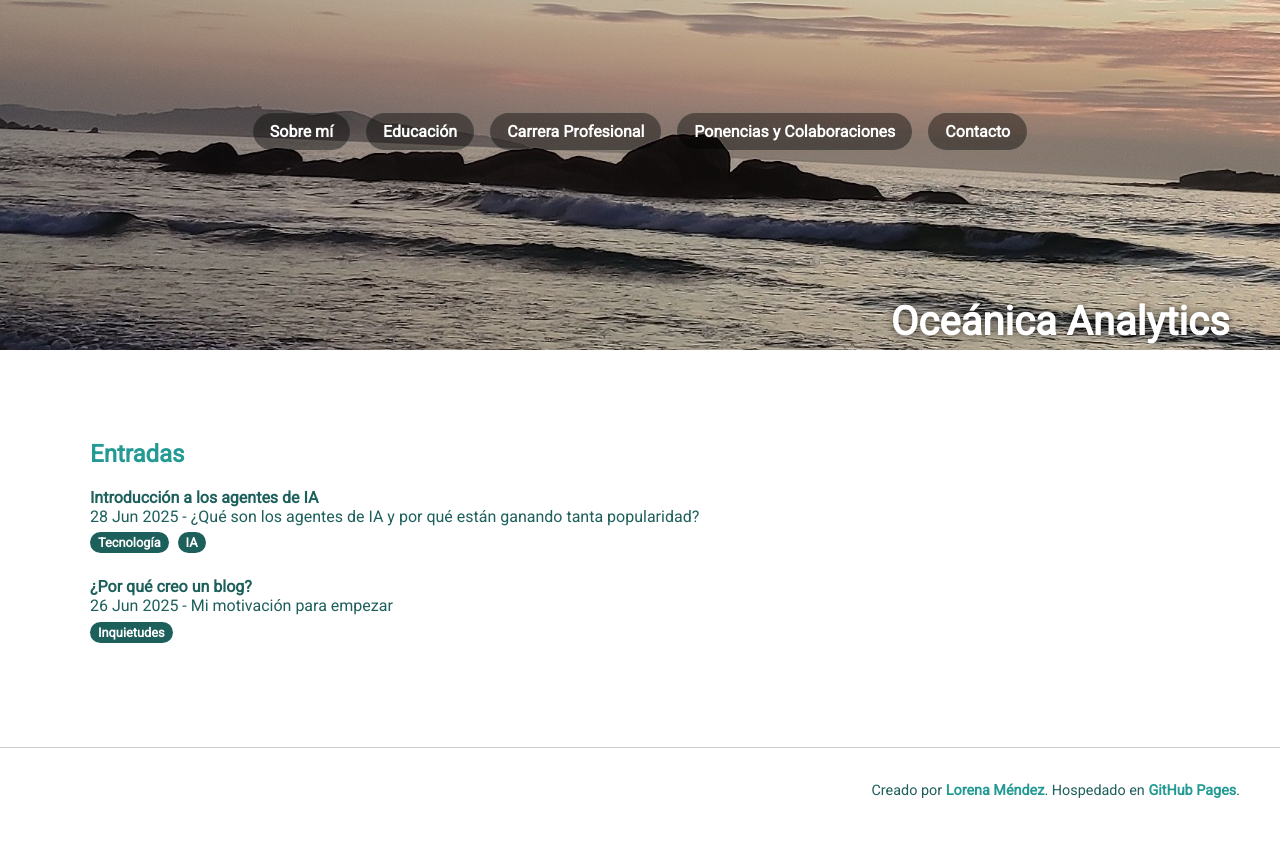
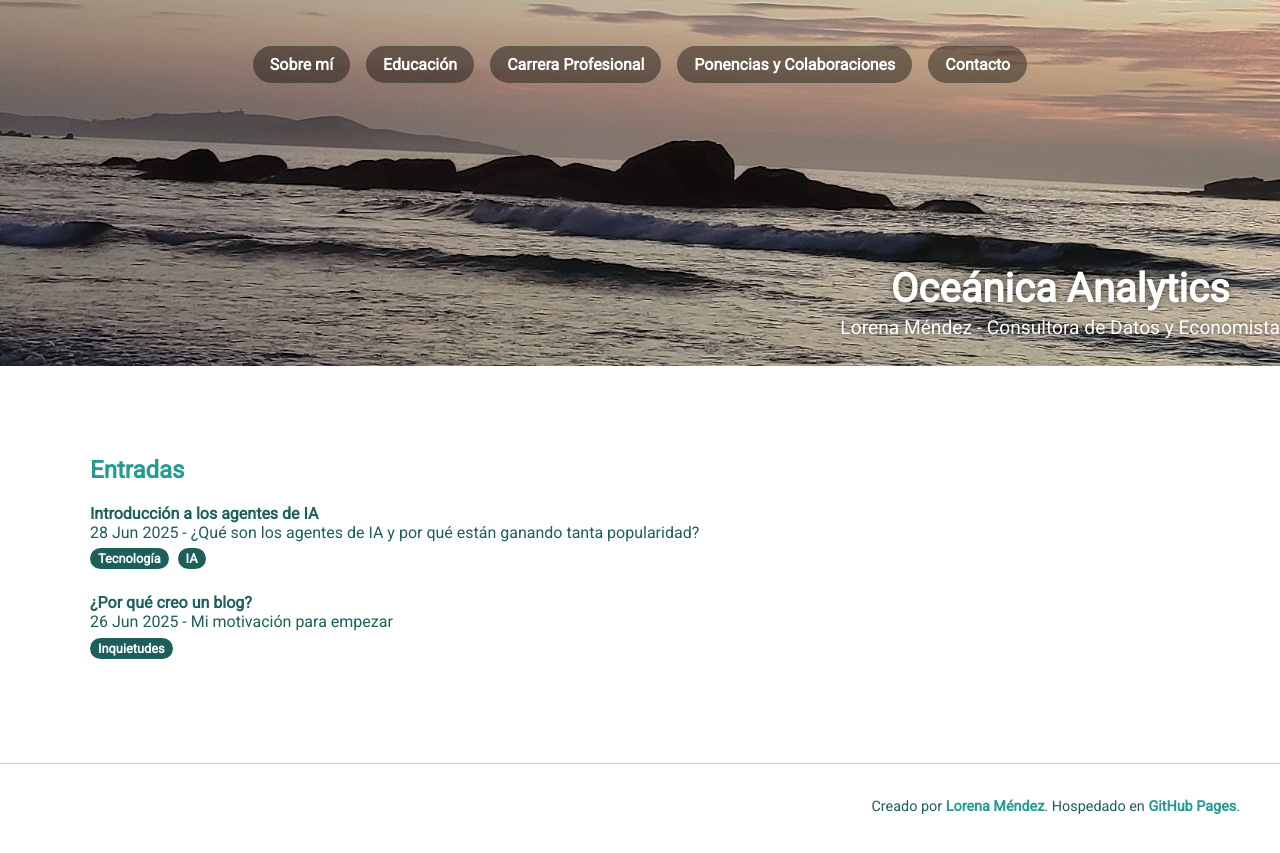
Before and after one commit to lmendezotero/lmendezotero.github.io, a Jekyll site: the page built from index.md, in a window 1280 px wide. Shown: the top 853 px of the page. Built offline with Jekyll 4.4.1, drawn with Linux system fonts in a browser that asks for light colours; the list of posts is cut into pages by our own code.

Commit message:
Update default.html

```diff
--- a/_layouts/default.html
+++ b/_layouts/default.html
@@ -14,37 +14,21 @@
       color: white;
       text-align: center;
       height: 350px;
-      display: flex;
-      flex-direction: column;
-      justify-content: center;
-      align-items: center;
+      background-image: url('{{ site.logo | relative_url }}');
       background-size: cover;
       background-position: center;
       background-repeat: no-repeat;
-      background-image: url('{{ site.logo | relative_url }}');
-    }
-
-    .header-text {
-      position: relative;
-      z-index: 2;
-    }
-
-    .header-text h1 {
-      margin: 0.2em 0 0;
-      font-size: 2.5em;
-      text-shadow: 0 0 8px rgba(0, 0, 0, 0.6);
-    }
-
-    .header-text p {
-      margin: 0.2em 0 1em;
-      font-size: 1.2em;
-      text-shadow: 0 0 6px rgba(0, 0, 0, 0.5);
+      display: flex;
+      flex-direction: column;
+      justify-content: flex-start;
+      align-items: center;
+      padding-top: 1em;
     }
 
     .menu-bajo-cabecera {
       position: relative;
       z-index: 2;
-      margin-bottom: 1em;
+      margin-bottom: 1.5em;
     }
 
     .menu-bajo-cabecera ul {
@@ -70,12 +54,30 @@
     .menu-bajo-cabecera ul li a:hover {
       background-color: rgba(0, 0, 0, 0.7);
     }
+
+    .header-text {
+      position: relative;
+      z-index: 2;
+      margin-top: 1em;
+    }
+
+    .header-text h1 {
+      margin: 0.2em 0 0;
+      font-size: 2.5em;
+      text-shadow: 0 0 8px rgba(0, 0, 0, 0.6);
+    }
+
+    .header-text p {
+      margin: 0.2em 0 0;
+      font-size: 1.2em;
+      text-shadow: 0 0 6px rgba(0, 0, 0, 0.5);
+    }
   </style>
 </head>
 <body>
 
   <header class="site-header">
-    <!-- Menú y cabecera superpuestos -->
+    <!-- Menú de botones arriba -->
     <div class="menu-bajo-cabecera">
       <ul>
         <li><a href="{{ '/about' | relative_url }}">Sobre mí</a></li>
@@ -86,6 +88,7 @@
       </ul>
     </div>
 
+    <!-- Título y descripción debajo del menú -->
     <div class="header-text">
       <h1>{{ site.title }}</h1>
       <p>{{ site.description }}</p>
```
